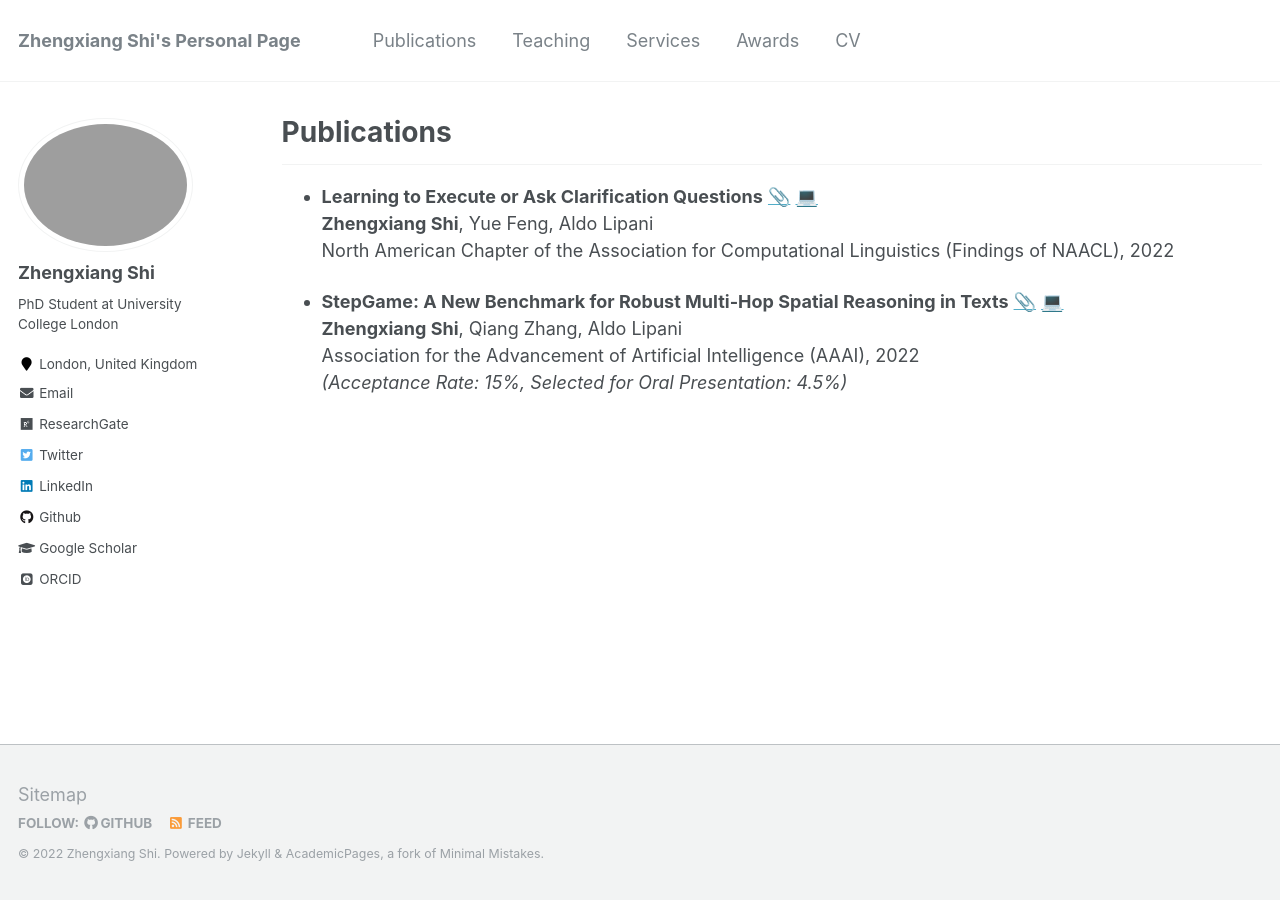
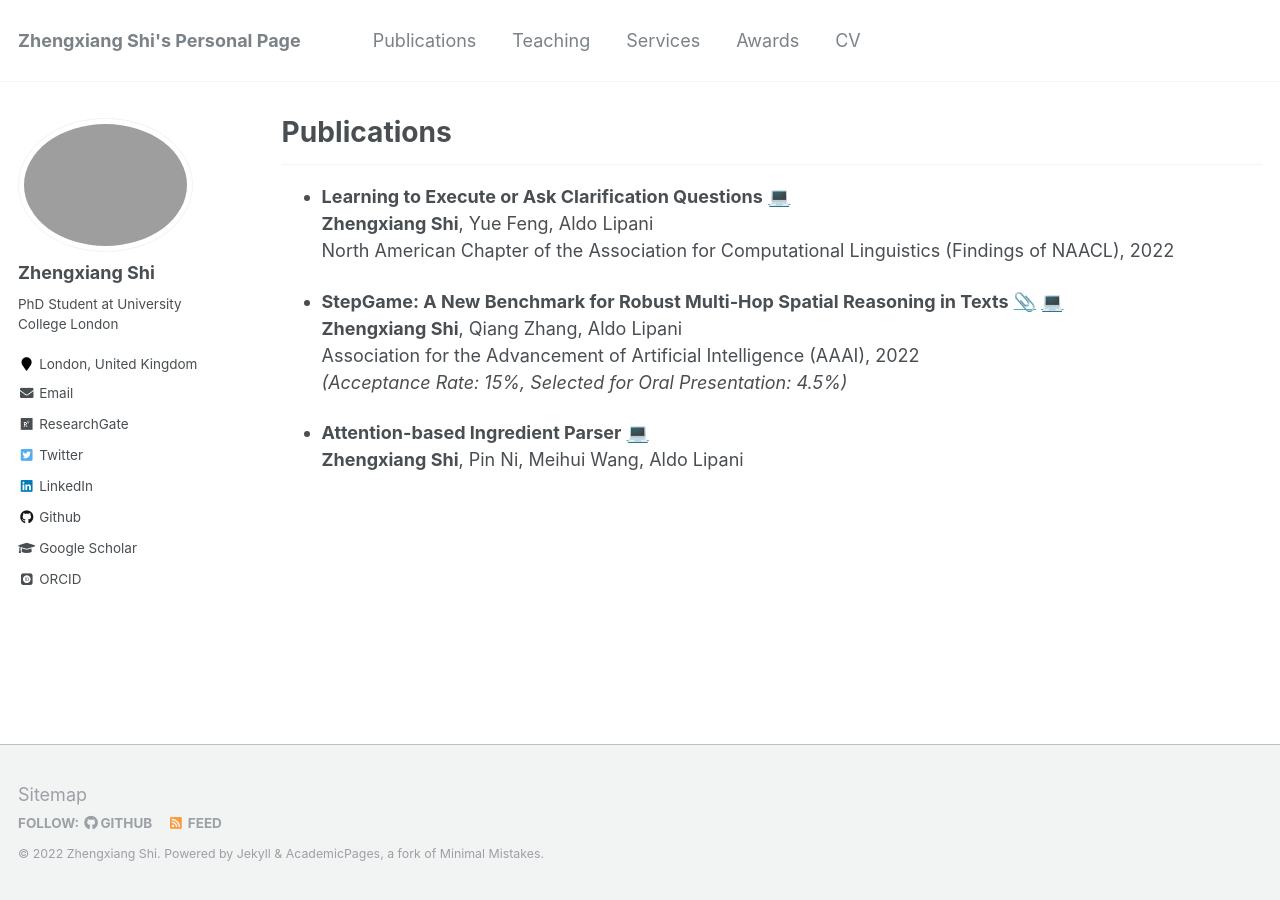
Before and after one commit to ZhengxiangShi/zhengxiangshi.github.io, a Jekyll site: the page built from _pages/publications.md, in a window 1280 px wide. Built offline with Jekyll 4.4.1, drawn with Linux system fonts in a browser that asks for light colours; emoji names are drawn with the system emoji font; some web fonts are replaced.

Commit message:
feat: update publications

```diff
--- a/_pages/publications.md
+++ b/_pages/publications.md
@@ -7,7 +7,7 @@ author_profile: true
 
 
 ------
-* **Learning to Execute or Ask Clarification Questions** [:paperclip:]() [:computer:]() <br />
+* **Learning to Execute or Ask Clarification Questions** [:computer:](https://github.com/ZhengxiangShi/LearnToAsk) <br />
   **Zhengxiang Shi**, Yue Feng, Aldo Lipani <br />
   North American Chapter of the Association for Computational Linguistics (Findings of NAACL), 2022 <br />
 
@@ -15,6 +15,9 @@ author_profile: true
   **Zhengxiang Shi**, Qiang Zhang, Aldo Lipani <br />
   Association for the Advancement of Artificial Intelligence (AAAI), 2022 <br />
   *(Acceptance Rate: 15%, Selected for Oral Presentation: 4.5%)*
+
+* **Attention-based Ingredient Parser** [:computer:](https://github.com/ZhengxiangShi/IngredientParsing) <br />
+  **Zhengxiang Shi**, Pin Ni, Meihui Wang, Aldo Lipani <br />
 
 
 <!-- {% if author.googlescholar %}
```
